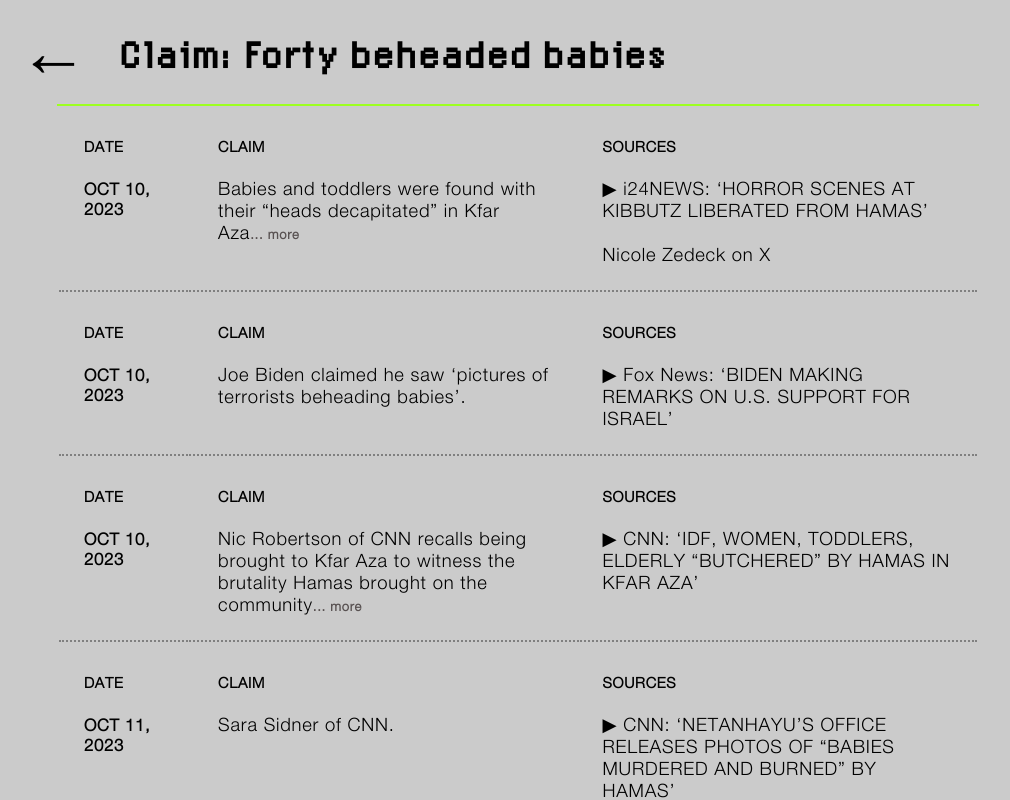
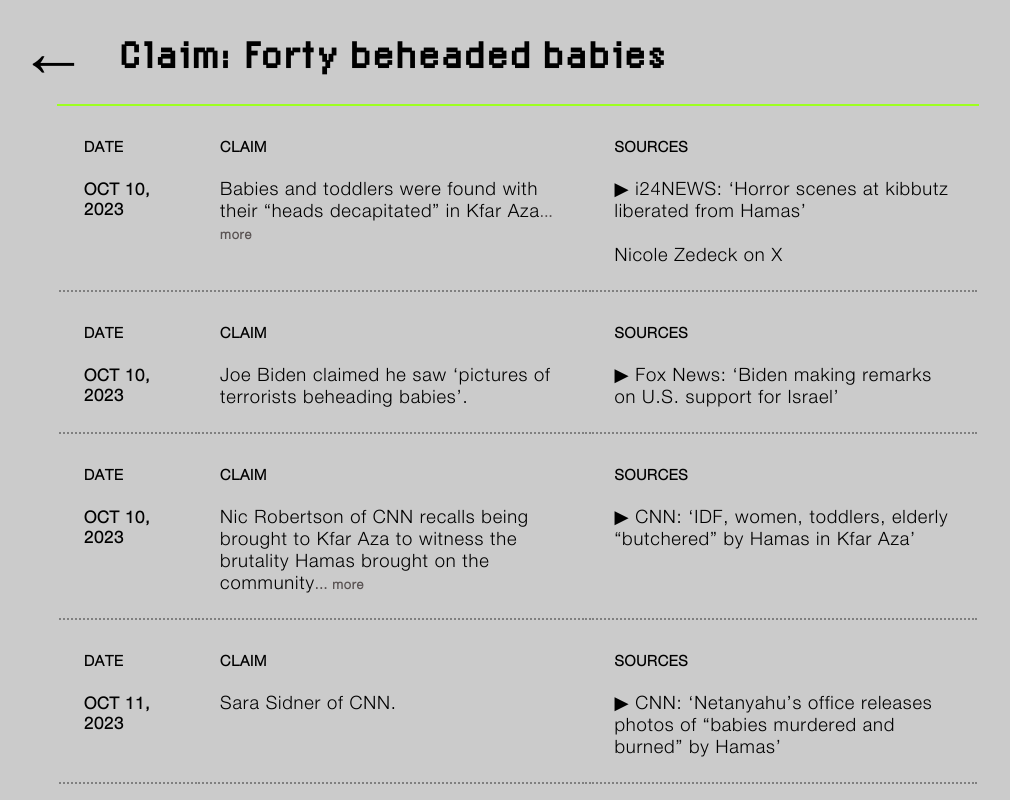
Before and after one commit to tamtzekin/hasbara-tracker, a React (Create React App) app: page /claim-a in a window 1280 px wide. Shown: the top 800 px of the page, without its empty margins (7-1017 px from the left). Built offline with nearby package versions, Linux system fonts and the light colour scheme.

Commit message:
links un-allcaps

```diff
--- a/src/components/ClaimA.js
+++ b/src/components/ClaimA.js
@@ -32,7 +32,7 @@ const ClaimA = () => {
 
                         <td><span class="claim-subheading">SOURCES</span>
 
-                        <VideoPlayer videoLink="/files/i24NEWS_10Oct.mp4" externalURL="https://archive.ph/QeCXs"><a href="https://archive.ph/QeCXs" target="_blank" rel="noreferrer"><span class="play-arrow">▶</span> i24NEWS: ‘HORROR SCENES AT KIBBUTZ LIBERATED FROM HAMAS’</a></VideoPlayer><br />
+                        <VideoPlayer videoLink="/files/i24NEWS_10Oct.mp4" externalURL="https://archive.ph/QeCXs"><a href="https://archive.ph/QeCXs" target="_blank" rel="noreferrer"><span class="play-arrow">▶</span> i24NEWS: ‘Horror scenes at kibbutz liberated from Hamas’</a></VideoPlayer><br />
 
                         <br /><a href="https://archive.ph/AhYIH" target="_blank" rel="noreferrer">Nicole Zedeck on X</a></td>
                     </tr>
@@ -47,7 +47,7 @@ const ClaimA = () => {
                         <td>
                             <span class="claim-subheading">SOURCES</span>
 
-                        <VideoPlayer videoLink="/files/Fox_Biden_10Oct.mp4" externalURL="https://archive.ph/UN3Jd"><a href="https://archive.ph/UN3Jd" target="_blank" rel="noreferrer"><span class="play-arrow">▶</span> Fox News: ‘BIDEN MAKING REMARKS ON U.S. SUPPORT FOR ISRAEL’</a></VideoPlayer></td>
+                        <VideoPlayer videoLink="/files/Fox_Biden_10Oct.mp4" externalURL="https://archive.ph/UN3Jd"><a href="https://archive.ph/UN3Jd" target="_blank" rel="noreferrer"><span class="play-arrow">▶</span> Fox News: ‘Biden making remarks on U.S. support for Israel’</a></VideoPlayer></td>
                     </tr>
 
  <tr>
@@ -69,7 +69,7 @@ const ClaimA = () => {
   <td>
   <span class="claim-subheading">SOURCES</span>
 
-    <VideoPlayer videoLink="/files/CNN_NicRobertson_10Oct.mp4" externalURL="https://archive.ph/XRmh4"><a href="https://archive.ph/XRmh4" target="_blank" rel="noreferrer"><span class="play-arrow">▶</span> CNN: ‘IDF, WOMEN, TODDLERS, ELDERLY “BUTCHERED” BY HAMAS IN KFAR AZA’</a></VideoPlayer></td>
+    <VideoPlayer videoLink="/files/CNN_NicRobertson_10Oct.mp4" externalURL="https://archive.ph/XRmh4"><a href="https://archive.ph/XRmh4" target="_blank" rel="noreferrer"><span class="play-arrow">▶</span> CNN: ‘IDF, women, toddlers, elderly “butchered” by Hamas in Kfar Aza’</a></VideoPlayer></td>
 
   {/* <td><div class="claim">CLAIM</div></td> */}
  </tr>
@@ -85,7 +85,7 @@ const ClaimA = () => {
 
     <span class="claim-subheading">SOURCES</span>
 
-    <VideoPlayer videoLink="/files/CNNTV_11Oct.mp4" externalURL="https://archive.ph/wpEIM"><a href="https://archive.ph/wpEIM" target="_blank" rel="noreferrer"><span class="play-arrow">▶</span> CNN: ‘NETANHAYU’S OFFICE RELEASES PHOTOS OF “BABIES MURDERED AND BURNED” BY HAMAS’</a></VideoPlayer></td>
+    <VideoPlayer videoLink="/files/CNNTV_11Oct.mp4" externalURL="https://archive.ph/wpEIM"><a href="https://archive.ph/wpEIM" target="_blank" rel="noreferrer"><span class="play-arrow">▶</span> CNN: ‘Netanyahu’s office releases photos of “babies murdered and burned” by Hamas’</a></VideoPlayer></td>
  </tr>
 
  <tr>
@@ -101,7 +101,6 @@ const ClaimA = () => {
 
     <span class="claim-subheading">SOURCES</span>
     <a href="https://archive.is/rom8W" target="_blank" rel="noreferrer">Sara Sidner on X</a></td>
-  {/* <td><div class="debunked">DEBUNKED</div></td> */}
  </tr>
 
  <tr>
```
